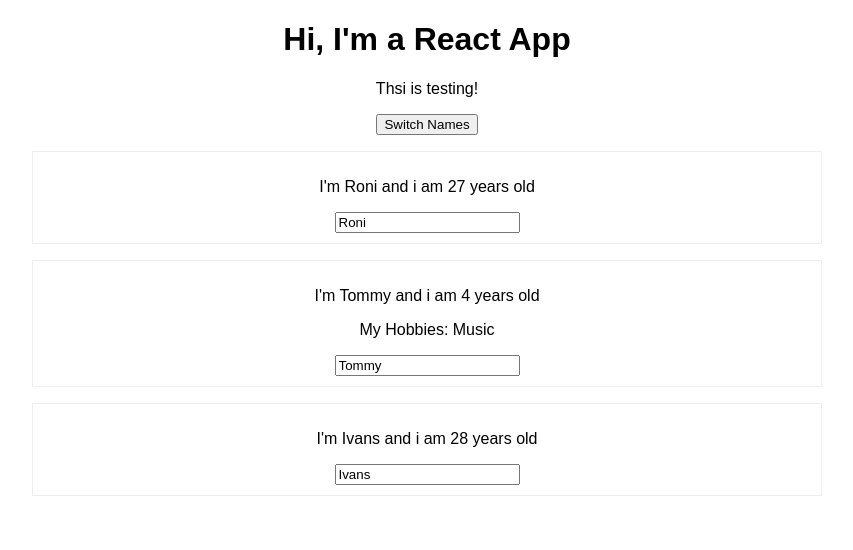
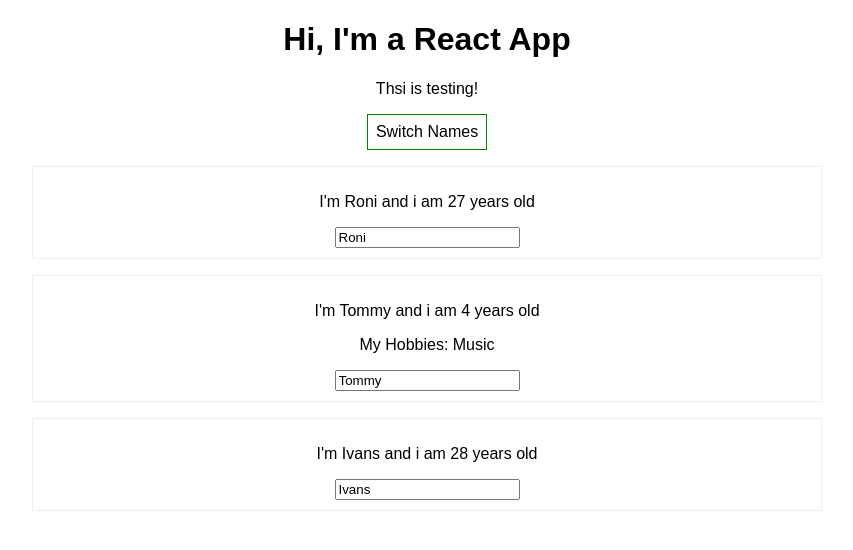
Before and after one commit to vani1992-seelam/build-react-app, a React (Create React App) app in the folder react-complete-guide/: page / in a window 1280 px wide. Shown: the top 550 px of the page, without its empty margins (213-1066 px from the left). Built offline with nearby package versions, Linux system fonts and the light colour scheme.

Commit message:
Inline styles

```diff
--- a/react-complete-guide/src/App.js
+++ b/react-complete-guide/src/App.js
@@ -34,12 +34,22 @@
   };
 
   render() {
+    const style = {
+      backgroundColor: "white",
+      font: "inherit",
+      border: "1px solid green",
+      padding: "8px",
+      cursor: "pointer"
+    };
     return (
       <div className="App">
         <h1>Hi, I'm a React App</h1>
         <p>Thsi is testing!</p>
         {/* alternate arrow function for binding  */}
-        <button onClick={() => this.switchNameHandler("Maxiwill")}>
+        <button
+          style={style}
+          onClick={() => this.switchNameHandler("Maxiwill")}
+        >
           Switch Names
         </button>
         <Person
```
